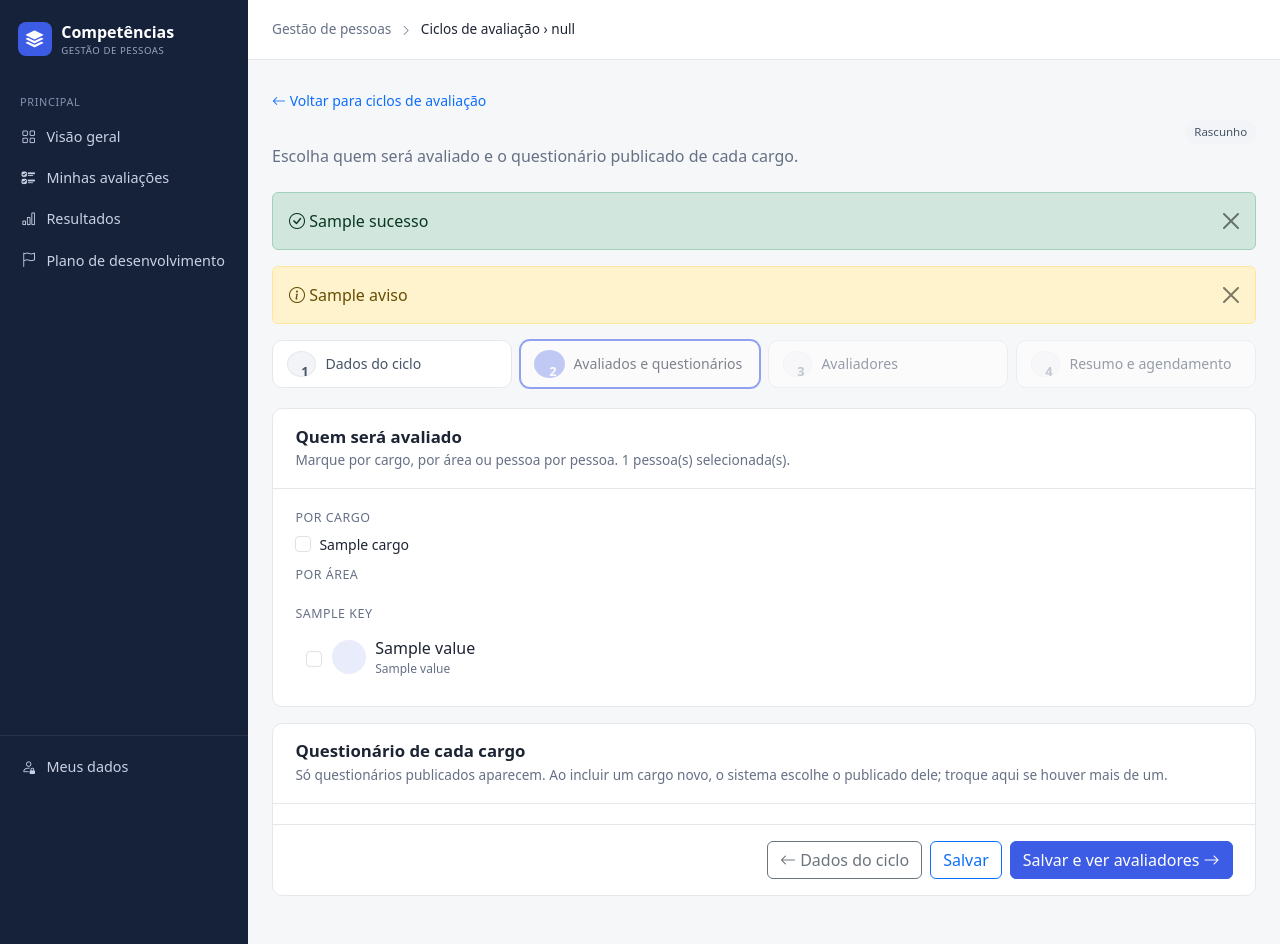
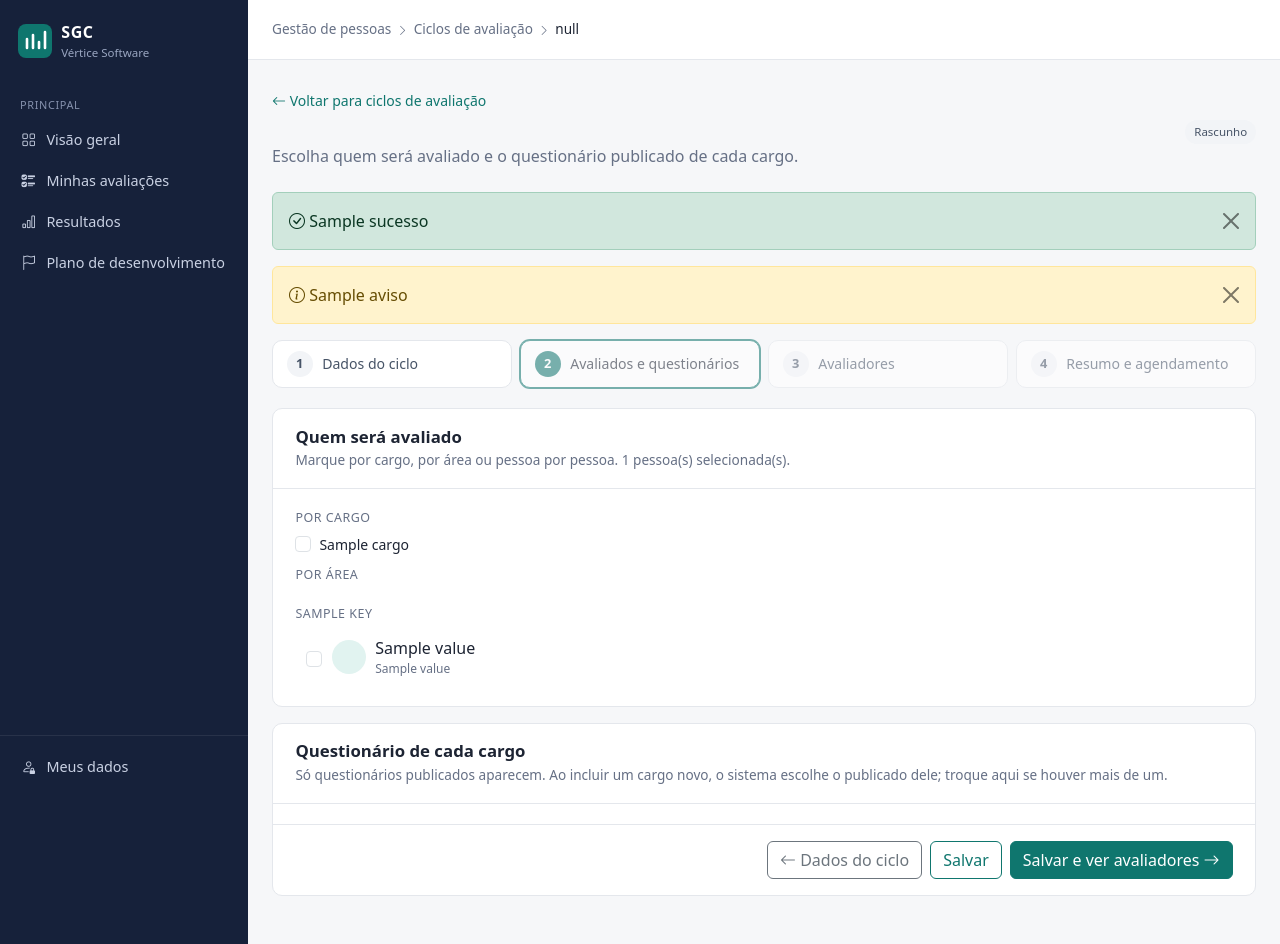
Before and after one commit to A4thu4/sistema-gestao-competencias, a Spring app: page /ciclos/avaliados in a window 1280 px wide. Run offline with Thymeleaf, Linux system fonts and the light colour scheme; the template is opened without the code that fills it: most values are stand-ins (such as "Sample title", 1, 10 or a date in 2020); data that the repository does not hold is empty; some of the project's set-up classes (security, data sources, template engines, error pages and the like) are left out, and stand-ins take their place.

Commit message:
feat(visual): marca SGC com logotipo, cor primária própria e passo a passo do ciclo alinhado

```diff
--- a/prototipo/src/main/resources/static/css/app.css
+++ b/prototipo/src/main/resources/static/css/app.css
@@ -2,17 +2,34 @@
 :root {
     --sgc-lateral: #16213a;
     --sgc-lateral-ativo: #24365c;
-    --sgc-azul: #3d5ce6;
+    --sgc-primaria: #0f766e;
+    --sgc-primaria-escura: #115e59;
+    --sgc-primaria-clara: #e1f3f0;
+    --sgc-primaria-suave: #eff8f6;
     --sgc-fundo: #f6f7f9;
     --sgc-borda: #e4e7ec;
-    --bs-primary: #3d5ce6;
-    --bs-primary-rgb: 61, 92, 230;
+    --bs-primary: #0f766e;
+    --bs-primary-rgb: 15, 118, 110;
+    --bs-link-color: #0f766e;
+    --bs-link-color-rgb: 15, 118, 110;
+    --bs-link-hover-color: #115e59;
+    --bs-link-hover-color-rgb: 17, 94, 89;
 }
 
 body { background: var(--sgc-fundo); color: #1d2433; }
-.btn-primary { --bs-btn-bg: var(--sgc-azul); --bs-btn-border-color: var(--sgc-azul);
-    --bs-btn-hover-bg: #2f4bcc; --bs-btn-hover-border-color: #2f4bcc; }
-.text-primary { color: var(--sgc-azul) !important; }
+.btn-primary { --bs-btn-bg: var(--sgc-primaria); --bs-btn-border-color: var(--sgc-primaria);
+    --bs-btn-hover-bg: var(--sgc-primaria-escura); --bs-btn-hover-border-color: var(--sgc-primaria-escura);
+    --bs-btn-active-bg: var(--sgc-primaria-escura); --bs-btn-active-border-color: var(--sgc-primaria-escura);
+    --bs-btn-disabled-bg: var(--sgc-primaria); --bs-btn-disabled-border-color: var(--sgc-primaria); }
+.btn-outline-primary { --bs-btn-color: var(--sgc-primaria); --bs-btn-border-color: var(--sgc-primaria);
+    --bs-btn-hover-bg: var(--sgc-primaria); --bs-btn-hover-border-color: var(--sgc-primaria);
+    --bs-btn-active-bg: var(--sgc-primaria-escura); --bs-btn-active-border-color: var(--sgc-primaria-escura); }
+.bg-primary { background-color: var(--sgc-primaria) !important; }
+.border-primary { border-color: var(--sgc-primaria) !important; }
+.form-control:focus, .form-select:focus { border-color: #7cc4ba; box-shadow: 0 0 0 .2rem rgba(15, 118, 110, .2); }
+.form-check-input:checked { background-color: var(--sgc-primaria); border-color: var(--sgc-primaria); }
+.nav-pills .nav-link.active { background-color: var(--sgc-primaria); }
+.text-primary { color: var(--sgc-primaria) !important; }
 
 .app { display: flex; min-height: 100vh; }
 .app-sidebar { width: 248px; flex-shrink: 0; background: var(--sgc-lateral); color: #c9d1e3;
@@ -26,17 +43,18 @@ body { background: var(--sgc-fundo); color: #1d2433; }
 }
 .app-sidebar.offcanvas-lg { --bs-offcanvas-bg: var(--sgc-lateral); --bs-offcanvas-width: 260px; }
 .app-marca { display: flex; align-items: center; gap: .6rem; padding: 1.25rem 1.1rem; color: #fff; }
-.app-marca small { display: block; font-size: .6rem; letter-spacing: .06em; color: #9aa6c1; }
-.app-marca strong { display: block; font-weight: 600; }
-.app-marca-icone { width: 34px; height: 34px; border-radius: 8px; background: var(--sgc-azul);
-    display: grid; place-items: center; font-size: 1.1rem; }
+.app-marca small { display: block; font-size: .72rem; color: #9aa6c1; }
+.app-marca strong { display: block; font-weight: 700; letter-spacing: .04em; }
+.app-marca-clara { color: #1d2433; padding: 0; }
+.app-marca-clara small { color: #667085; }
+.app-logo { display: inline-flex; flex-shrink: 0; }
 .app-menu { padding: 0 .7rem; flex: 1; }
 .app-menu-secao { font-size: .68rem; letter-spacing: .06em; color: #8591ad; margin: 1rem .55rem .4rem; }
 .app-menu a, .app-menu-rodape a { display: flex; align-items: center; gap: .65rem; padding: .55rem .65rem;
     border-radius: 7px; color: #c9d1e3; text-decoration: none; font-size: .9rem; margin-bottom: 2px; }
 .app-menu a:hover, .app-menu-rodape a:hover { background: rgba(255,255,255,.06); color: #fff; }
 .app-menu a.ativo, .app-menu-rodape a.ativo { background: var(--sgc-lateral-ativo); color: #fff;
-    box-shadow: inset 3px 0 0 var(--sgc-azul); }
+    box-shadow: inset 3px 0 0 var(--sgc-primaria); }
 .app-menu-rodape { padding: .7rem; border-top: 1px solid rgba(255,255,255,.08); }
 .app-ambiente { font-size: .75rem; color: #8591ad; padding: .6rem .65rem 0; }
 
@@ -49,7 +67,7 @@ body { background: var(--sgc-fundo); color: #1d2433; }
 .app-usuario { display: flex; align-items: center; gap: .6rem; border: 0; }
 .app-usuario small { display: block; font-size: .72rem; color: #667085; }
 .app-usuario strong { display: block; font-size: .85rem; font-weight: 600; }
-.app-avatar { width: 34px; height: 34px; border-radius: 50%; background: #e8ecfb; color: var(--sgc-azul);
+.app-avatar { width: 34px; height: 34px; border-radius: 50%; background: var(--sgc-primaria-clara); color: var(--sgc-primaria);
     display: inline-grid; place-items: center; font-weight: 600; font-size: .8rem; flex-shrink: 0; }
 .app-content { padding: 1.75rem 1.5rem 3rem; max-width: 1200px; width: 100%; }
 @media (max-width: 575.98px) { .app-content { padding: 1.1rem 1rem 2.5rem; } .app-topo { padding: .5rem 1rem; } }
@@ -67,7 +85,7 @@ body { background: var(--sgc-fundo); color: #1d2433; }
 .selo { display: inline-block; font-size: .72rem; padding: .2rem .55rem; border-radius: 99px; font-weight: 500; }
 .selo-rascunho, .selo-nao_iniciada { background: #f2f4f7; color: #475467; }
 .selo-publicado, .selo-enviada, .selo-aberto, .selo-atendida, .selo-concluida { background: #e7f6ec; color: #18794e; }
-.selo-agendado, .selo-em_preenchimento, .selo-em_analise, .selo-em_andamento { background: #e8ecfb; color: #2f4bcc; }
+.selo-agendado, .selo-em_preenchimento, .selo-em_analise, .selo-em_andamento { background: var(--sgc-primaria-clara); color: var(--sgc-primaria-escura); }
 .selo-encerrado, .selo-cancelada { background: #f2f4f7; color: #344054; }
 .selo-negada { background: #fdecec; color: #b42318; }
 .selo-atendida_parcial { background: #fff4e5; color: #b54708; }
@@ -79,9 +97,9 @@ body { background: var(--sgc-fundo); color: #1d2433; }
     cursor: pointer; font-size: .82rem; height: 100%; display: flex; flex-direction: column; gap: .2rem;
     justify-content: center; background: #fff; }
 .escala label strong { font-size: 1.05rem; }
-.escala input:checked + label { border-color: var(--sgc-azul); background: #eef1fd; color: #2f4bcc;
-    box-shadow: 0 0 0 1px var(--sgc-azul); }
-.escala input:focus-visible + label { outline: 2px solid var(--sgc-azul); outline-offset: 2px; }
+.escala input:checked + label { border-color: var(--sgc-primaria); background: var(--sgc-primaria-suave); color: var(--sgc-primaria-escura);
+    box-shadow: 0 0 0 1px var(--sgc-primaria); }
+.escala input:focus-visible + label { outline: 2px solid var(--sgc-primaria); outline-offset: 2px; }
 .escala .nao-avalia + label { border-style: dashed; }
 .pendente { border-left: 3px solid #f04438; padding-left: .75rem; }
 .salvo-status { font-size: .8rem; color: #667085; }
--- a/prototipo/src/main/resources/static/css/ciclos.css
+++ b/prototipo/src/main/resources/static/css/ciclos.css
@@ -1,15 +1,15 @@
-/* Telas dos ciclos de avaliação (UC-02 e UC-07), no estilo da TL-02. */
+/* Ciclos de avaliação (TL-02). */
 .etapas { display: flex; gap: .5rem; flex-wrap: wrap; margin-bottom: 1.25rem; padding: 0; list-style: none; }
 .etapas li { flex: 1 1 180px; }
-.etapas a, .etapas span { display: flex; align-items: center; gap: .6rem; padding: .65rem .85rem; border-radius: 10px;
+.etapas li > a, .etapas li > span { display: flex; align-items: center; gap: .6rem; padding: .65rem .85rem; border-radius: 10px;
     border: 1px solid var(--sgc-borda); background: #fff; color: #475467; text-decoration: none; font-size: .88rem;
     height: 100%; }
 .etapas .numero { width: 26px; height: 26px; border-radius: 50%; display: inline-grid; place-items: center;
     background: #f2f4f7; font-weight: 600; font-size: .8rem; flex-shrink: 0; }
-.etapas .atual a, .etapas .atual span { border-color: var(--sgc-azul); color: #1d2433; box-shadow: 0 0 0 1px var(--sgc-azul); }
-.etapas .atual .numero { background: var(--sgc-azul); color: #fff; }
-.etapas .desligada span { opacity: .55; }
-.etapas a:hover { background: #f9fafb; }
+.etapas .atual > a, .etapas .atual > span { border-color: var(--sgc-primaria); color: #1d2433; box-shadow: 0 0 0 1px var(--sgc-primaria); }
+.etapas .atual .numero { background: var(--sgc-primaria); color: #fff; }
+.etapas .desligada > span { opacity: .55; cursor: default; }
+.etapas li > a:hover { background: #f9fafb; }
 
 .cartao-cabecalho { border-bottom: 1px solid var(--sgc-borda); margin: -1.25rem -1.4rem 1.25rem; padding: 1.1rem 1.4rem; }
 .cartao-cabecalho h2 { font-size: 1.05rem; font-weight: 600; margin: 0; }
@@ -24,8 +24,8 @@
     cursor: pointer; height: 100%; background: #fff; }
 .tipo-opcao label strong { display: block; font-size: .92rem; }
 .tipo-opcao label small { color: #667085; }
-.tipo-opcao input:checked + label { border-color: var(--sgc-azul); background: #eef1fd; box-shadow: 0 0 0 1px var(--sgc-azul); }
-.tipo-opcao input:focus-visible + label { outline: 2px solid var(--sgc-azul); outline-offset: 2px; }
+.tipo-opcao input:checked + label { border-color: var(--sgc-primaria); background: var(--sgc-primaria-suave); box-shadow: 0 0 0 1px var(--sgc-primaria); }
+.tipo-opcao input:focus-visible + label { outline: 2px solid var(--sgc-primaria); outline-offset: 2px; }
 .tipos-invalidos .tipo-opcao label { border-color: #f04438; }
 
 .pessoa-escolha { display: flex; align-items: center; gap: .6rem; padding: .45rem .6rem; border-radius: 8px;
@@ -41,7 +41,7 @@
     border-top: 1px dashed var(--sgc-borda); align-items: start; }
 .linha-tipo .rotulo { font-size: .82rem; color: #475467; font-weight: 500; padding-top: .3rem; }
 @media (max-width: 575.98px) { .linha-tipo { grid-template-columns: 1fr; } }
-.chip { display: inline-flex; align-items: center; gap: .35rem; background: #eef1fd; color: #2f4bcc;
+.chip { display: inline-flex; align-items: center; gap: .35rem; background: var(--sgc-primaria-suave); color: var(--sgc-primaria-escura);
     border-radius: 99px; padding: .2rem .35rem .2rem .7rem; font-size: .82rem; margin: 0 .3rem .3rem 0; }
 .chip.externo { background: #fff4e5; color: #b54708; }
 .chip form { display: inline; }
@@ -54,7 +54,7 @@
 .numero-grande { font-size: 1.9rem; font-weight: 700; line-height: 1.1; }
 .rotulo-pequeno { font-size: .78rem; color: #667085; text-transform: uppercase; letter-spacing: .04em; }
 .barra-progresso { height: 8px; border-radius: 99px; background: #f2f4f7; overflow: hidden; }
-.barra-progresso span { display: block; height: 100%; background: var(--sgc-azul); }
+.barra-progresso span { display: block; height: 100%; background: var(--sgc-primaria); }
 .grafico-andamento { max-width: 220px; margin: 0 auto; }
 .lista-itens { list-style: none; padding: 0; margin: 0; }
 .lista-itens li { display: flex; align-items: center; gap: .5rem; justify-content: space-between; padding: .2rem 0;
--- a/prototipo/src/main/resources/static/css/privacidade.css
+++ b/prototipo/src/main/resources/static/css/privacidade.css
@@ -4,7 +4,7 @@
 .termo-caixa { background: #fff; border-radius: 12px; width: 100%; max-width: 680px;
     box-shadow: 0 18px 50px rgba(16,24,40,.25); overflow: hidden; }
 .termo-cabeca { background: #f8f9fb; padding: 1.6rem 1.75rem 1.25rem; border-bottom: 1px solid var(--sgc-borda); }
-.termo-icone { width: 40px; height: 40px; border-radius: 50%; background: #e3e9fd; color: var(--sgc-azul);
+.termo-icone { width: 40px; height: 40px; border-radius: 50%; background: var(--sgc-primaria-clara); color: var(--sgc-primaria);
     display: grid; place-items: center; font-size: 1.15rem; margin-bottom: .9rem; }
 .termo-cabeca h1 { font-size: 1.35rem; font-weight: 700; margin: 0; }
 .termo-corpo { padding: 1.4rem 1.75rem; color: #475467; font-size: .94rem; line-height: 1.6;
@@ -25,5 +25,5 @@
 .dado-valor { font-weight: 500; }
 .tipo-opcao { border: 1px solid var(--sgc-borda); border-radius: 8px; padding: .7rem .85rem; height: 100%; cursor: pointer;
     display: block; }
-.tipo-opcao:has(input:checked) { border-color: var(--sgc-azul); background: #eef1fd; box-shadow: 0 0 0 1px var(--sgc-azul); }
+.tipo-opcao:has(input:checked) { border-color: var(--sgc-primaria); background: var(--sgc-primaria-suave); box-shadow: 0 0 0 1px var(--sgc-primaria); }
 .termo-texto-rh { font-family: var(--bs-font-monospace); font-size: .85rem; }
--- a/prototipo/src/main/resources/static/css/resultados.css
+++ b/prototipo/src/main/resources/static/css/resultados.css
@@ -1,11 +1,11 @@
 /* Telas de resultados (UC-04, TL-04) e plano de desenvolvimento (UC-06). */
 .resumo-rotulo { font-size: .85rem; color: #667085; margin-bottom: .35rem; }
-.resumo-valor { font-size: 1.9rem; font-weight: 700; line-height: 1.1; color: var(--sgc-azul); }
+.resumo-valor { font-size: 1.9rem; font-weight: 700; line-height: 1.1; color: var(--sgc-primaria); }
 .resumo-valor small { font-size: .85rem; font-weight: 400; color: #98a2b3; }
 .resumo-texto { font-size: 1.15rem; font-weight: 700; line-height: 1.25; }
 .nota-maior { color: #1f9d55 !important; font-weight: 700; }
 .nota-menor { color: #e07b1a !important; font-weight: 700; }
-.nota-normal { color: var(--sgc-azul) !important; font-weight: 700; }
+.nota-normal { color: var(--sgc-primaria) !important; font-weight: 700; }
 .nota-oculta { color: #98a2b3; cursor: help; }
 .grafico-caixa { position: relative; min-height: 300px; max-width: 520px; margin: 0 auto; }
 .cartao-titulo-linha { display: flex; align-items: center; justify-content: space-between; gap: .5rem; flex-wrap: wrap;
@@ -21,7 +21,7 @@
 .linha-tempo { list-style: none; padding: 0; margin: 0; border-left: 2px solid var(--sgc-borda); }
 .linha-tempo li { position: relative; padding: 0 0 .9rem 1rem; }
 .linha-tempo li::before { content: ""; position: absolute; left: -6px; top: .35rem; width: 10px; height: 10px;
-    border-radius: 50%; background: var(--sgc-azul); }
+    border-radius: 50%; background: var(--sgc-primaria); }
 .linha-tempo small { color: #667085; }
 .meta-cartao { scroll-margin-top: 80px; }
 .sugestao { display: inline-flex; align-items: center; gap: .4rem; border: 1px solid #f7c98b; background: #fff8ef;
--- a/prototipo/src/main/resources/templates/fragments/layout.html
+++ b/prototipo/src/main/resources/templates/fragments/layout.html
@@ -1,28 +1,31 @@
 <!DOCTYPE html>
 <html lang="pt-BR" xmlns:th="http://www.thymeleaf.org" xmlns:sec="http://www.thymeleaf.org/extras/spring-security">
-<!--
-  Layout base, a partir das telas do Figma (TL-01 a TL-05). Cada página usa:
-    <head th:replace="~{fragments/layout :: head('Título')}"></head>
-    <aside th:replace="~{fragments/layout :: menu('chave-do-item-ativo')}"></aside>
-    <header th:replace="~{fragments/layout :: topo('Trilha › Página')}"></header>
-    <div th:replace="~{fragments/layout :: alertas}"></div>
-    <th:block th:replace="~{fragments/layout :: scripts}"></th:block>
-  Responsivo (RNF-07): em telas pequenas o menu vira um painel lateral aberto pelo botão do topo.
--->
+<!--/* Layout base (Figma TL-01 a TL-05). Fragmentos: head, marca, menu, topo, alertas, scripts. */-->
 <head th:fragment="head(titulo)">
     <meta charset="UTF-8">
     <meta name="viewport" content="width=device-width, initial-scale=1">
-    <title th:text="${titulo} + ' · Competências'">Competências</title>
+    <title th:text="${titulo} + ' · SGC'">SGC</title>
+    <link rel="icon" type="image/svg+xml" th:href="@{/img/logo.svg}">
     <link rel="stylesheet" href="https://cdn.jsdelivr.net/npm/bootstrap@5.3.3/dist/css/bootstrap.min.css">
     <link rel="stylesheet" href="https://cdn.jsdelivr.net/npm/bootstrap-icons@1.11.3/font/bootstrap-icons.min.css">
     <link rel="stylesheet" th:href="@{/css/app.css}">
 </head>
 <body>
 
+<span th:fragment="logo" class="app-logo"><svg viewBox="0 0 34 34" width="34" height="34" aria-hidden="true">
+    <rect width="34" height="34" rx="8" fill="var(--sgc-primaria)"/>
+    <path d="M9 24V15M15 24V11M21 24V18M27 24V8" stroke="#fff" stroke-width="2.6" stroke-linecap="round"/>
+</svg></span>
+
+<div th:fragment="marca(claro)" class="app-marca" th:classappend="${claro} ? 'app-marca-clara'">
+    <span th:replace="~{fragments/layout :: logo}"></span>
+    <span><strong>SGC</strong><small>Vértice Software</small></span>
+</div>
+
 <aside th:fragment="menu(ativo)" class="app-sidebar offcanvas-lg offcanvas-start" tabindex="-1" id="menuLateral">
     <div class="app-marca">
-        <span class="app-marca-icone"><i class="bi bi-stack"></i></span>
-        <span><strong>Competências</strong><small>GESTÃO DE PESSOAS</small></span>
+        <span th:replace="~{fragments/layout :: logo}"></span>
+        <span><strong>SGC</strong><small>Vértice Software</small></span>
         <button type="button" class="btn-close btn-close-white ms-auto d-lg-none" data-bs-dismiss="offcanvas"
                 data-bs-target="#menuLateral" aria-label="Fechar menu"></button>
     </div>
@@ -56,8 +59,10 @@
 <header th:fragment="topo(trilha)" class="app-topo">
     <button class="btn btn-light d-lg-none me-2" type="button" data-bs-toggle="offcanvas" data-bs-target="#menuLateral"
             aria-controls="menuLateral" aria-label="Abrir menu"><i class="bi bi-list"></i></button>
-    <nav class="app-trilha text-truncate"><span>Gestão de pessoas</span> <i class="bi bi-chevron-right"></i>
-        <strong th:text="${trilha}">Página</strong></nav>
+    <nav class="app-trilha text-truncate" aria-label="Trilha"><span>Gestão de pessoas</span><th:block
+            th:each="parte, st : ${#strings.arraySplit(trilha, '›')}"><i class="bi bi-chevron-right"></i><strong
+            th:if="${st.last}" th:text="${#strings.trim(parte)}">Página</strong><span th:unless="${st.last}"
+            th:text="${#strings.trim(parte)}">Seção</span></th:block></nav>
     <div class="dropdown ms-auto" sec:authorize="isAuthenticated()">
         <button class="btn app-usuario dropdown-toggle" data-bs-toggle="dropdown" aria-expanded="false">
             <span class="app-avatar" th:text="${#authentication.principal.iniciais}">AB</span>
```
Also changed, not shown: prototipo/src/main/resources/static/css/avaliacoes.css (+7 -7 lines), prototipo/src/main/resources/static/css/competencias.css (+5 -5 lines), prototipo/src/main/resources/static/img/logo.svg (added).
